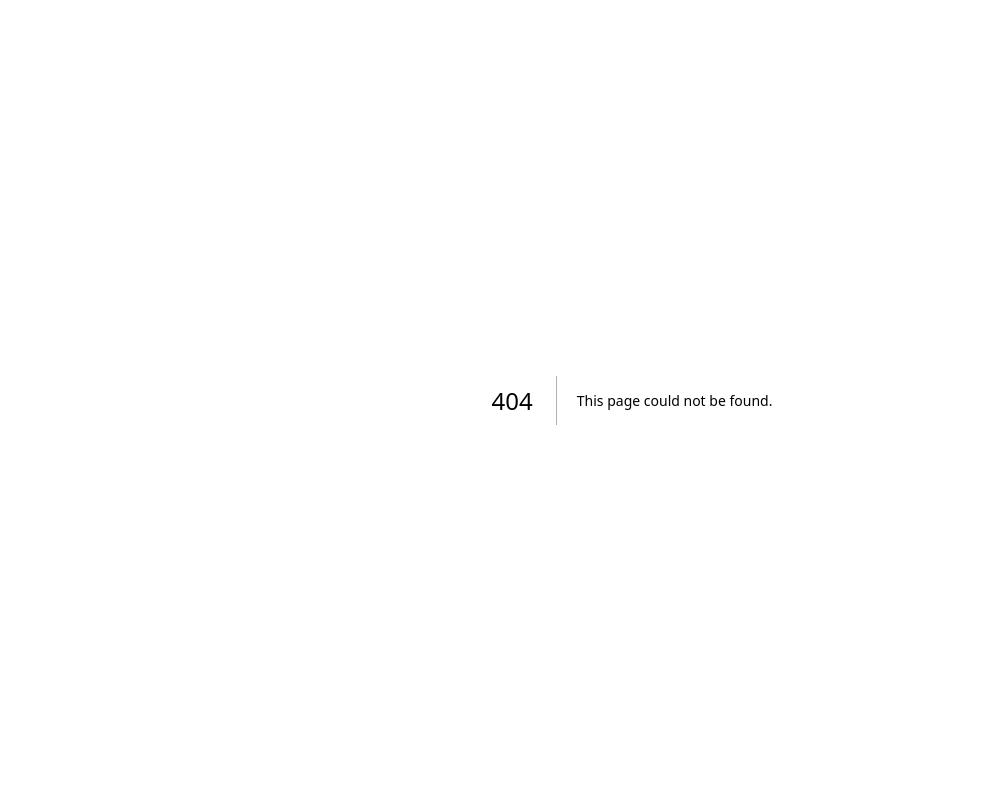
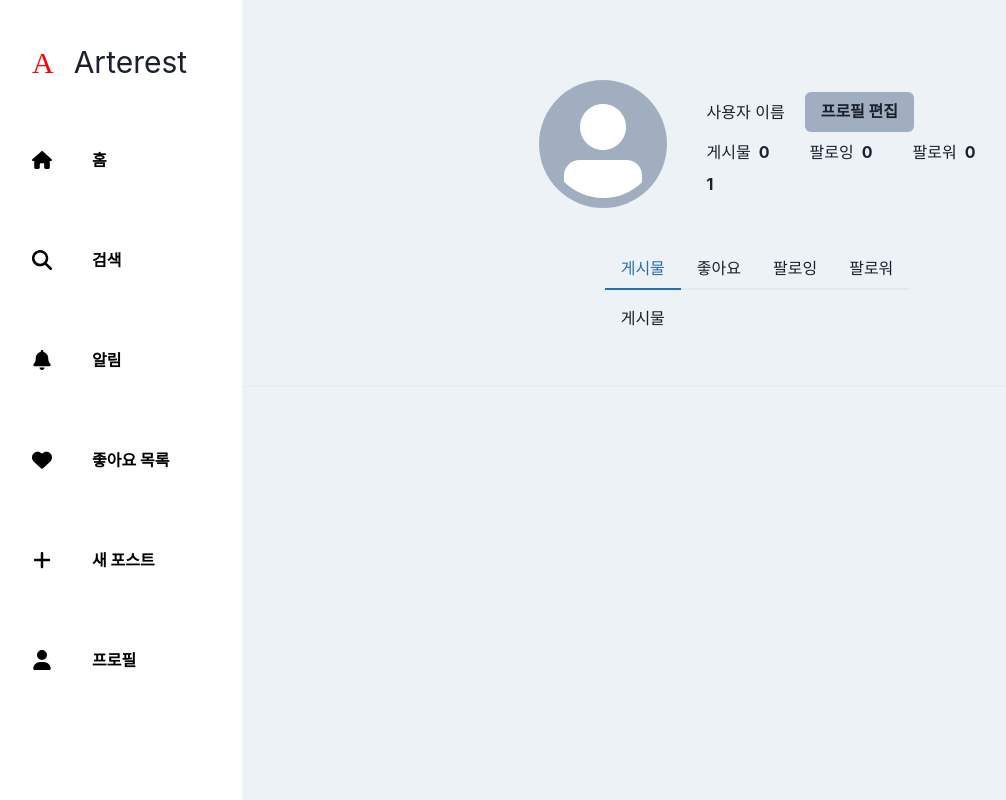
Before and after one commit to DevTraces/FrontEnd, a Next.js app: page /1 in a window 1280 px wide. Before the commit this address had no page. Shown: the whole page, without its empty margins (8-1014 px from the left). Built offline with nearby package versions, Linux system fonts and the light colour scheme.

Commit message:
feat: add profile page - closes #9

```diff
--- /dev/null
+++ b/src/pages/[nickname].tsx
@@ -0,0 +1,106 @@
+import NavLayout from "@/components/NavLayout";
+import {
+  Avatar,
+  Button,
+  Container,
+  HStack,
+  Text,
+  VStack,
+  Icon,
+  Divider,
+  TabList,
+  Tabs,
+  Tab,
+  TabPanels,
+  TabPanel,
+  Stack
+} from "@chakra-ui/react";
+import { faPencil } from "@fortawesome/free-solid-svg-icons";
+import { FontAwesomeIcon } from "@fortawesome/react-fontawesome";
+import Head from "next/head";
+import { useRouter } from "next/router";
+
+export default function Profile() {
+  const router = useRouter();
+  const { nickname } = router.query;
+
+  return (
+    <>
+      <Head>
+        <title>Arterest | Profile</title>
+      </Head>
+      <NavLayout>
+        <Container centerContent p={10}>
+          <HStack spacing={10} p={10}>
+            <Avatar size="2xl" />
+            <VStack spacing={2}>
+              <HStack w="full" spacing={5} alignItems="center">
+                <Text>사용자 이름</Text>
+
+                <Button
+                  bg="gray.400"
+                  fontWeight="bold"
+                  onClick={() => {
+                    router.push("/accounts/edit");
+                  }}
+                  display={{ sm: "none", md: "block", xl: "block" }}
+                >
+                  프로필 편집
+                </Button>
+                <Button
+                  onClick={() => {
+                    router.push("/accounts/edit");
+                  }}
+                  display={{ sm: "block", md: "none", xl: "none" }}
+                >
+                  <Icon
+                    as={FontAwesomeIcon}
+                    icon={faPencil}
+                    color="gray.400"
+                    boxSize={5}
+                  />
+                </Button>
+              </HStack>
+              <Stack
+                direction={{ sm: "column", md: "row", xl: "row" }}
+                spacing={{ sm: "5px", md: 10, xl: 10 }}
+                w="full"
+              >
+                <HStack spacing={2}>
+                  <Text>게시물</Text>
+                  <Text fontWeight="bold">0</Text>
+                </HStack>
+                <HStack spacing={2}>
+                  <Text>팔로잉</Text>
+                  <Text fontWeight="bold">0</Text>
+                </HStack>
+                <HStack spacing={2}>
+                  <Text>팔로워</Text>
+                  <Text fontWeight="bold">0</Text>
+                </HStack>
+              </Stack>
+              <Text w="full" fontWeight="bold">
+                {nickname}
+              </Text>
+            </VStack>
+          </HStack>
+          <Tabs>
+            <TabList>
+              <Tab>게시물</Tab>
+              <Tab>좋아요</Tab>
+              <Tab>팔로잉</Tab>
+              <Tab>팔로워</Tab>
+            </TabList>
+            <TabPanels>
+              <TabPanel>게시물</TabPanel>
+              <TabPanel>좋아요</TabPanel>
+              <TabPanel>팔로잉</TabPanel>
+              <TabPanel>팔로워</TabPanel>
+            </TabPanels>
+          </Tabs>
+        </Container>
+        <Divider />
+      </NavLayout>
+    </>
+  );
+}
```
